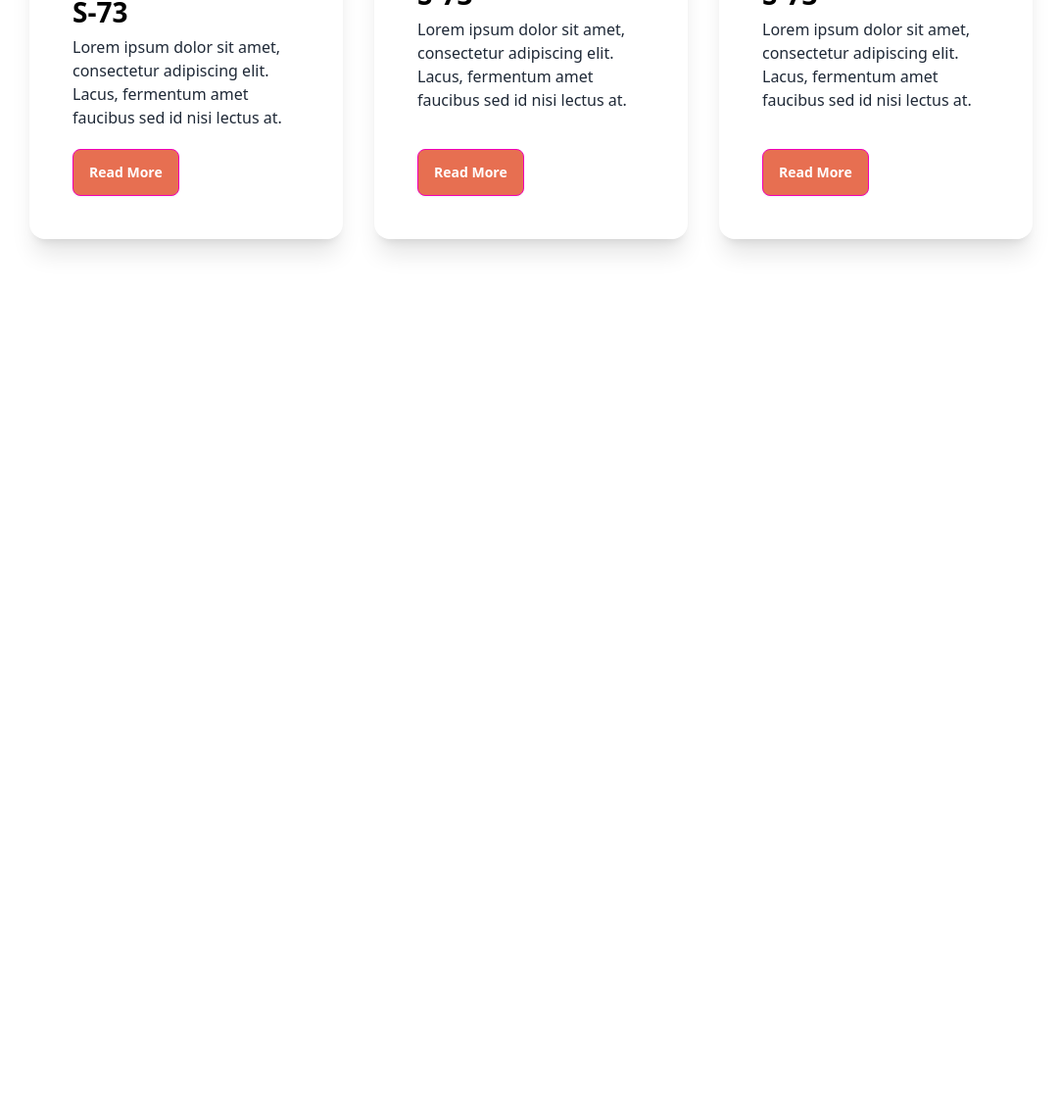
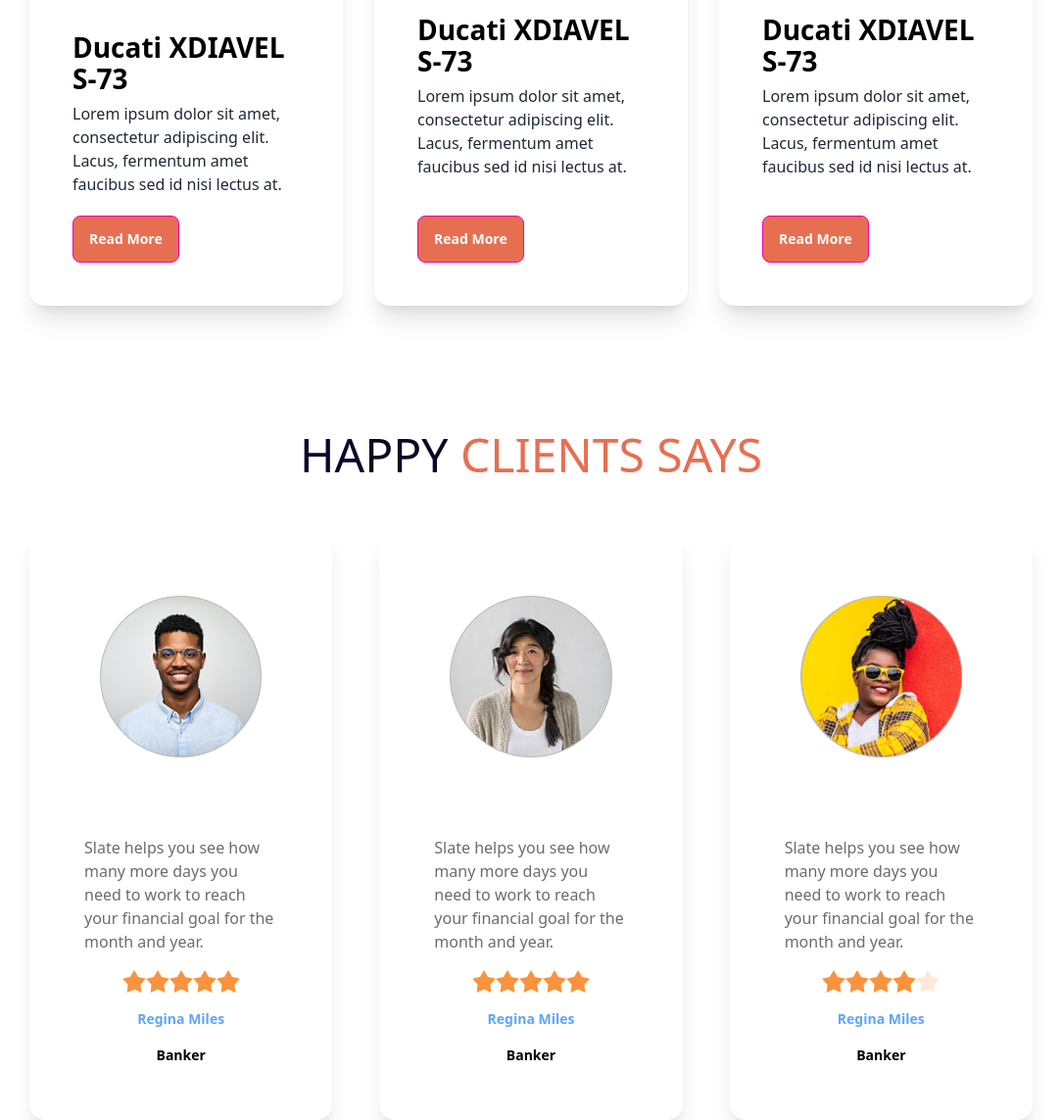
Before and after one commit to Anupam2570632/Biker-Zone, a plain HTML site: page index.html in a window 1280 px wide. Shown: the part 1583-2726 px from the top of the page at 98% size, without its empty margins (98-1181 px from the left). Before the commit the page ends 1883 px from the top, so only its background shows below. Drawn offline with nearby package versions, Linux system fonts and the light colour scheme.

Commit message:
happy section added

```diff
--- a/index.html
+++ b/index.html
@@ -5,13 +5,23 @@
     <meta charset="UTF-8" />
     <meta name="viewport" content="width=device-width, initial-scale=1.0" />
     <title>Biker Zone</title>
+    <!-- google font 'poopins' -->
 
+    <link rel="preconnect" href="https://fonts.googleapis.com">
+    <link rel="preconnect" href="https://fonts.gstatic.com" crossorigin>
+    <link href="https://fonts.googleapis.com/css2?family=Poppins:wght@400;500;600;700;800&display=swap"
+        rel="stylesheet">
+        <style>
+        .poppins{
+            font-family: 'Poppins', sans-serif;
+            }
+    </style>
     <link href="https://cdn.jsdelivr.net/npm/daisyui@4.6.0/dist/full.min.css" rel="stylesheet" type="text/css" />
     <script src="https://cdn.tailwindcss.com"></script>
 </head>
 
-<body class="bg-white">
-    <header class="lg:w-4/5 lg:mx-auto">
+<body class="bg-white text-[poppins]">
+    <header class="lg:w-4/5 lg:mx-auto md:pt-8 pt-4 lg:pt-14">
         <div class="navbar flex justify-between">
             <div class="navbar-start">
                 <div class="dropdown">
@@ -135,11 +145,14 @@
         <!-- featured section -->
         <section class="lg:w-4/5 lg:mx-auto mt-8 md:mt-20">
             <div class="flex flex-col items-center">
-                <h1 class="text-center text-2xl md:text-5xl text-black">Fetured Bikes In This Year</h1>
+                <h1 class="text-center mb-3 text-2xl md:text-5xl text-black">Fetured Bikes In This Year</h1>
                 <p class="text-[14px] text-[#E76F51] text-center">Best bike collection</p>
 
-                <div class="w-24 mb-4 md:mb-12 text-[#E76F51]"><hr></div>
-                <div class="grid grid-cols-1 sm:grid-cols-2 md:grid-cols-2 lg:grid-cols-3 gap-4 sm:gap8 md:gap-10 lg:gap-16 xl:gap-32">
+                <div class="w-24 mb-4 md:mb-12 text-[#E76F51]">
+                    <hr>
+                </div>
+                <div
+                    class="grid grid-cols-1 sm:grid-cols-2 md:grid-cols-2 lg:grid-cols-3 gap-4 sm:gap8 md:gap-10 lg:gap-16 xl:gap-32">
                     <img src="./others/latest1.png" alt="">
                     <img src="./others/latest2.png" alt="">
                     <img src="./others/latest3.png" alt="">
@@ -151,16 +164,19 @@
         <section class="lg:w-4/5 lg:mx-auto my-14 mt-5 md:mt-12 lg:mt-32">
             <div>
                 <h1 class="text-center text-5xl text-black">Latest news</h1>
-                <div class="grid grid-cols-1 md:grid-cols-2 lg:grid-cols-3 gap-4 lg:gap-8 mt-4 md:mt-12 lg:mt-12">
+                <div
+                    class="grid grid-cols-1 sm:grid-cols-2 md:grid-cols-2 lg:grid-cols-3 gap-4 lg:gap-8 mt-4 md:mt-12 lg:mt-12">
                     <div class="card shadow-xl p-3">
                         <figure class="px-10 pt-10">
                             <img src="./others/feature-bike.png" />
                         </figure>
                         <div class="card-body">
                             <h2 class="card-title text-black md:text-[28px] text-2xl mt-6">Ducati XDIAVEL S-73</h2>
-                          <p>Lorem ipsum dolor sit amet, consectetur adipiscing elit. Lacus, fermentum amet faucibus sed id nisi lectus at.</p>
+                            <p>Lorem ipsum dolor sit amet, consectetur adipiscing elit. Lacus, fermentum amet faucibus
+                                sed id nisi lectus at.</p>
                             <div class="card-actions">
-                            <button class="btn text-white btn-active btn-secondary bg-[#E76F51] mt-3">Read More</button>
+                                <button class="btn text-white btn-active btn-secondary bg-[#E76F51] mt-3">Read
+                                    More</button>
                             </div>
                         </div>
                     </div>
@@ -170,9 +186,11 @@
                         </figure>
                         <div class="card-body">
                             <h2 class="card-title text-black md:text-[28px] text-2xl mt-6">Ducati XDIAVEL S-73</h2>
-                          <p>Lorem ipsum dolor sit amet, consectetur adipiscing elit. Lacus, fermentum amet faucibus sed id nisi lectus at.</p>
+                            <p>Lorem ipsum dolor sit amet, consectetur adipiscing elit. Lacus, fermentum amet faucibus
+                                sed id nisi lectus at.</p>
                             <div class="card-actions">
-                            <button class="btn text-white btn-active btn-secondary bg-[#E76F51] mt-3">Read More</button>
+                                <button class="btn text-white btn-active btn-secondary bg-[#E76F51] mt-3">Read
+                                    More</button>
                             </div>
                         </div>
                     </div>
@@ -182,9 +200,11 @@
                         </figure>
                         <div class="card-body">
                             <h2 class="card-title text-black md:text-[28px] text-2xl mt-6">Ducati XDIAVEL S-73</h2>
-                          <p>Lorem ipsum dolor sit amet, consectetur adipiscing elit. Lacus, fermentum amet faucibus sed id nisi lectus at.</p>
+                            <p>Lorem ipsum dolor sit amet, consectetur adipiscing elit. Lacus, fermentum amet faucibus
+                                sed id nisi lectus at.</p>
                             <div class="card-actions">
-                            <button class="btn text-white btn-active btn-secondary bg-[#E76F51] mt-3">Read More</button>
+                                <button class="btn text-white btn-active btn-secondary bg-[#E76F51] mt-3">Read
+                                    More</button>
                             </div>
                         </div>
                     </div>
@@ -192,6 +212,76 @@
             </div>
         </section>
 
+        <!-- happy section -->
+        <section class="lg:w-4/5 lg:mx-auto mt-6 lg:mt-32">
+            <h1 class="text-2xl uppercase text-center md:text-5xl text-[#0A0826] mb-4 lg:mb-12">Happy <span
+                    class="text-[#E76F51]">Clients says</span></h1>
+            <div class="grid grid-cols-1 sm:grid-cols-2 md:grid-cols-2 lg:grid-cols-3 sm:gap-2 md:gap-6 lg:gap-12">
+                <!-- first card -->
+                <div class="card p-6 shadow-xl">
+                    <figure class=" m-12">
+                        <img src="./others/user-1.png" alt="Shoes" class="rounded-xl" />
+                    </figure>
+                    <div class="card-body flex items-center gap-4">
+                        <p class="text-[#6C6C6C] text-[16px]">Slate helps you see how
+                            many more days you need
+                            to work to reach your financial
+                            goal for the month and year.</p>
+                        <div class="rating">
+                            <input type="radio" name="rating-2" class="mask mask-star-2 bg-orange-400" />
+                            <input type="radio" name="rating-2" class="mask mask-star-2 bg-orange-400" />
+                            <input type="radio" name="rating-2" class="mask mask-star-2 bg-orange-400" />
+                            <input type="radio" name="rating-2" class="mask mask-star-2 bg-orange-400" checked />
+                            <input type="radio" name="rating-2" class="mask mask-star-2 bg-orange-400" />
+                        </div>
+                        <p class="text-blue-400 text-[14px] font-semibold">Regina Miles</p>
+                        <p class="text-black text-[14px] font-semibold">Banker</p>
+                    </div>
+                </div>
+                <!-- second card -->
+                <div class="card p-6 shadow-xl">
+                    <figure class=" m-12">
+                        <img src="./others/user-2.png" alt="Shoes" class="rounded-xl" />
+                    </figure>
+                    <div class="card-body flex items-center gap-4">
+                        <p class="text-[#6C6C6C] text-[16px]">Slate helps you see how
+                            many more days you need
+                            to work to reach your financial
+                            goal for the month and year.</p>
+                        <div class="rating">
+                            <input type="radio" name="rating-2" class="mask mask-star-2 bg-orange-400" />
+                            <input type="radio" name="rating-2" class="mask mask-star-2 bg-orange-400" />
+                            <input type="radio" name="rating-2" class="mask mask-star-2 bg-orange-400" />
+                            <input type="radio" name="rating-2" class="mask mask-star-2 bg-orange-400" checked />
+                            <input type="radio" name="rating-2" class="mask mask-star-2 bg-orange-400" />
+                        </div>
+                        <p class="text-blue-400 text-[14px] font-semibold">Regina Miles</p>
+                        <p class="text-black text-[14px] font-semibold">Banker</p>
+                    </div>
+                </div>
+                <!-- third card -->
+                <div class="card p-6 shadow-xl">
+                    <figure class=" m-12">
+                        <img src="./others/user-3.png" alt="Shoes" class="rounded-xl" />
+                    </figure>
+                    <div class="card-body flex items-center gap-4">
+                        <p class="text-[#6C6C6C] text-[16px]">Slate helps you see how
+                            many more days you need
+                            to work to reach your financial
+                            goal for the month and year.</p>
+                        <div class="rating">
+                            <input type="radio" name="rating-2" class="mask mask-star-2 bg-orange-400" />
+                            <input type="radio" name="rating-2" class="mask mask-star-2 bg-orange-400" />
+                            <input type="radio" name="rating-2" class="mask mask-star-2 bg-orange-400" />
+                            <input type="radio" name="rating-2" class="mask mask-star-2 bg-orange-400" checked />
+                            <input type="radio" name="rating-2" class="mask mask-star-2 bg-orange-400" />
+                        </div>
+                        <p class="text-blue-400 text-[14px] font-semibold">Regina Miles</p>
+                        <p class="text-black text-[14px] font-semibold">Banker</p>
+                    </div>
+                </div>
+            </div>
+        </section>
 
     </main>
 
```
Lines whose indentation alone changed are shown as unchanged.
